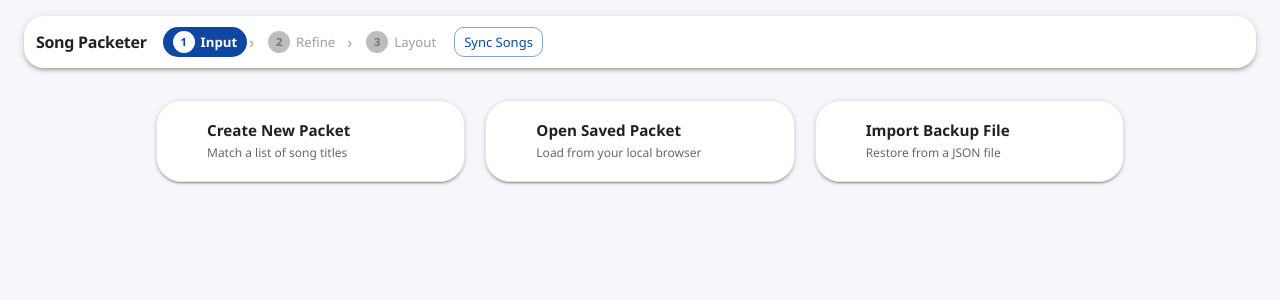
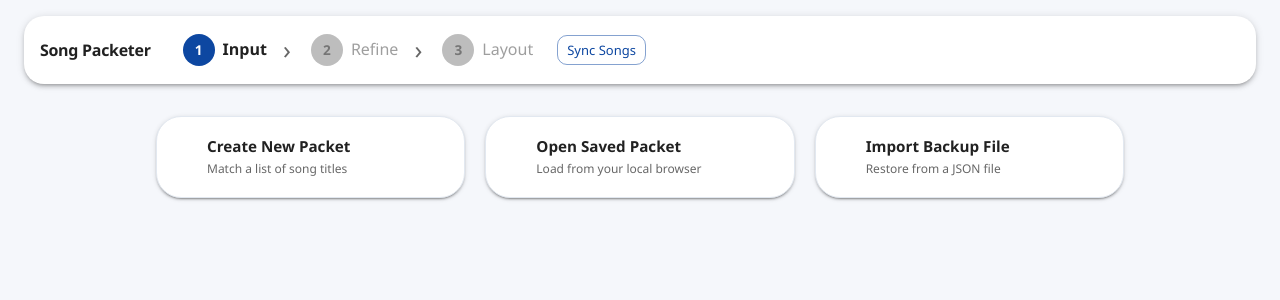
Before and after one commit to Phantasmiic/songpacketer, a React (Vite) app in the folder frontend/: page / in a window 1280 px wide. Shown: the top 300 px of the page. Built offline with nearby package versions, Linux system fonts and the light colour scheme; some icons are missing.

Commit message:
Step UI details

```diff
--- a/frontend/src/App.jsx
+++ b/frontend/src/App.jsx
@@ -445,6 +445,7 @@ function App() {
       applyPacketPayload(payload, true);
       setPacketMode('existing');
       setToast('Loaded latest packet version.');
+      setStep(1);
       await loadPacketList();
     } catch (err) {
       setError(err.message || 'Failed to open packet.');
@@ -1091,16 +1092,16 @@ function App() {
         elevation={3}
         sx={{
           mb: 2,
-          px: 1.5,
-          py: 0.5,
+          px: 2,
+          py: 1,
           position: 'sticky',
           top: 8,
           zIndex: 20,
           display: 'flex',
           alignItems: 'center',
-          gap: 1,
+          gap: 1.5,
           borderRadius: 2,
-          minHeight: 52,
+          minHeight: 68,
         }}
       >
         {/* Left: app title */}
@@ -1112,7 +1113,7 @@ function App() {
         </Typography>
 
         {/* Centre: inline step indicator */}
-        <Box sx={{ display: 'flex', alignItems: 'center', gap: 0.25 }}>
+        <Box sx={{ display: 'flex', alignItems: 'center', gap: 0.5 }}>
           {steps.map((label, idx) => {
             const isActive = step === idx;
             const isCompleted = step > idx;
@@ -1135,64 +1136,53 @@ function App() {
                   sx={{
                     display: 'flex',
                     alignItems: 'center',
-                    gap: 0.75,
-                    px: 1.25,
-                    py: 0.5,
-                    borderRadius: 1.5,
+                    gap: 1,
+                    px: 1.5,
+                    py: 0.75,
+                    borderRadius: 2,
                     cursor: isDisabled ? 'default' : 'pointer',
                     transition: 'background 0.15s',
-                    bgcolor: isActive ? 'primary.main' : 'transparent',
                     '&:hover': !isDisabled ? {
-                      bgcolor: isActive ? 'primary.dark' : 'action.hover',
+                      bgcolor: 'action.hover',
                     } : {},
                   }}
                 >
                   {/* Step number circle */}
                   <Box
                     sx={{
-                      width: 22,
-                      height: 22,
+                      width: 32,
+                      height: 32,
                       borderRadius: '50%',
                       display: 'flex',
                       alignItems: 'center',
                       justifyContent: 'center',
-                      fontSize: '0.7rem',
+                      fontSize: '0.85rem',
                       fontWeight: 700,
                       flexShrink: 0,
-                      bgcolor: isActive
-                        ? 'white'
-                        : isCompleted
+                      bgcolor: isCompleted
                         ? 'success.main'
-                        : isDisabled
-                        ? 'action.disabled'
-                        : 'primary.main',
-                      color: isActive
+                        : isActive
                         ? 'primary.main'
-                        : isCompleted || !isDisabled
-                        ? 'white'
-                        : 'text.disabled',
+                        : 'action.disabled',
+                      color: isCompleted || isActive ? 'white' : 'text.disabled',
                     }}
                   >
                     {isCompleted ? '✓' : idx + 1}
                   </Box>
                   <Typography
-                    variant="body2"
                     sx={{
                       fontWeight: isActive ? 700 : 500,
-                      fontSize: '0.825rem',
-                      color: isActive
-                        ? 'white'
-                        : isDisabled
-                        ? 'text.disabled'
-                        : 'text.primary',
+                      fontSize: '1rem',
+                      color: isDisabled ? 'text.disabled' : 'text.primary',
                       userSelect: 'none',
+                      lineHeight: 1.2,
                     }}
                   >
                     {label}
                   </Typography>
                 </Box>
                 {idx < steps.length - 1 && (
-                  <Typography sx={{ color: 'text.disabled', fontSize: '1rem', mx: 0.25, userSelect: 'none' }}>›</Typography>
+                  <Typography sx={{ color: 'text.secondary', fontSize: '1.6rem', mx: 0.5, userSelect: 'none', fontWeight: 200, lineHeight: 1 }}>›</Typography>
                 )}
               </Box>
             );
```
